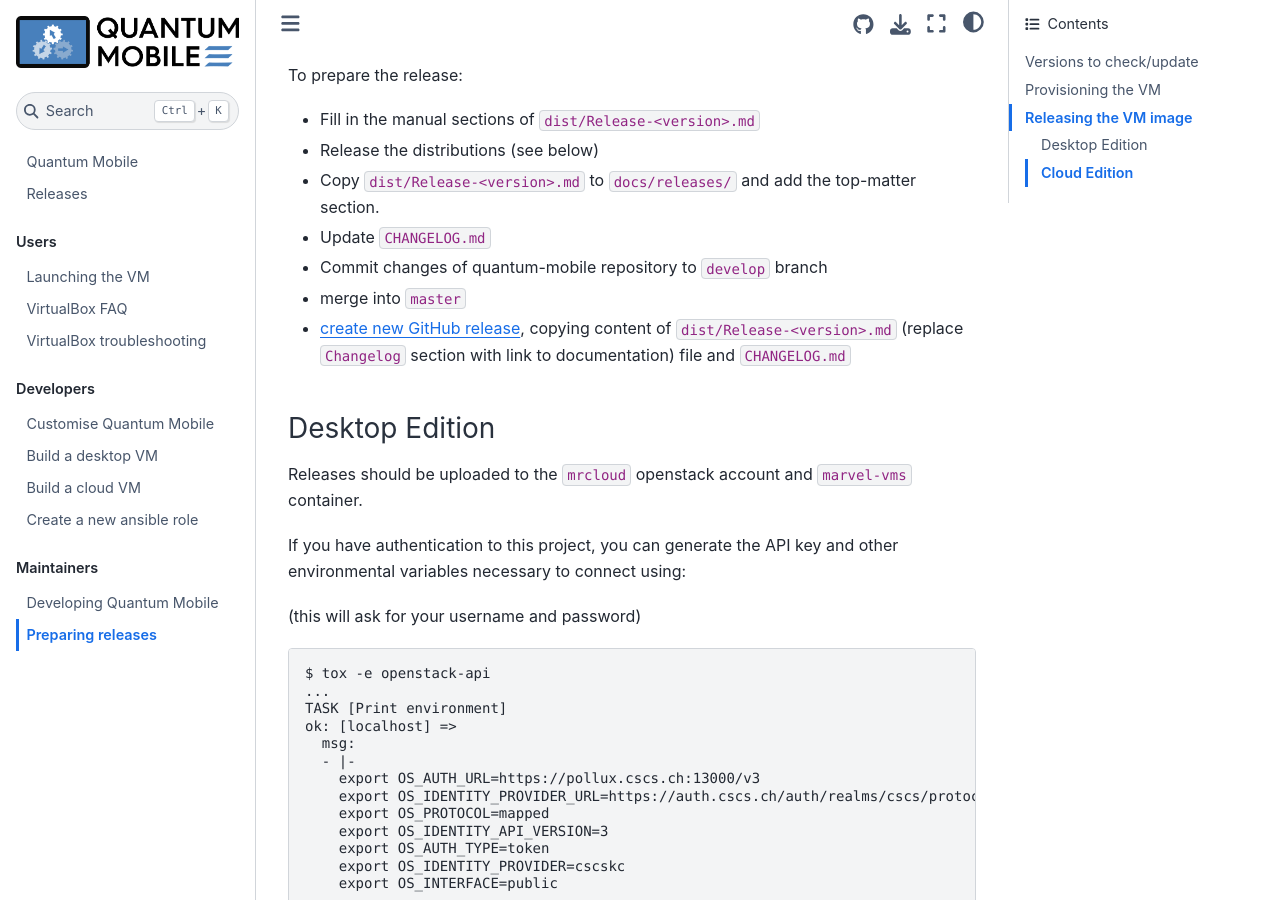
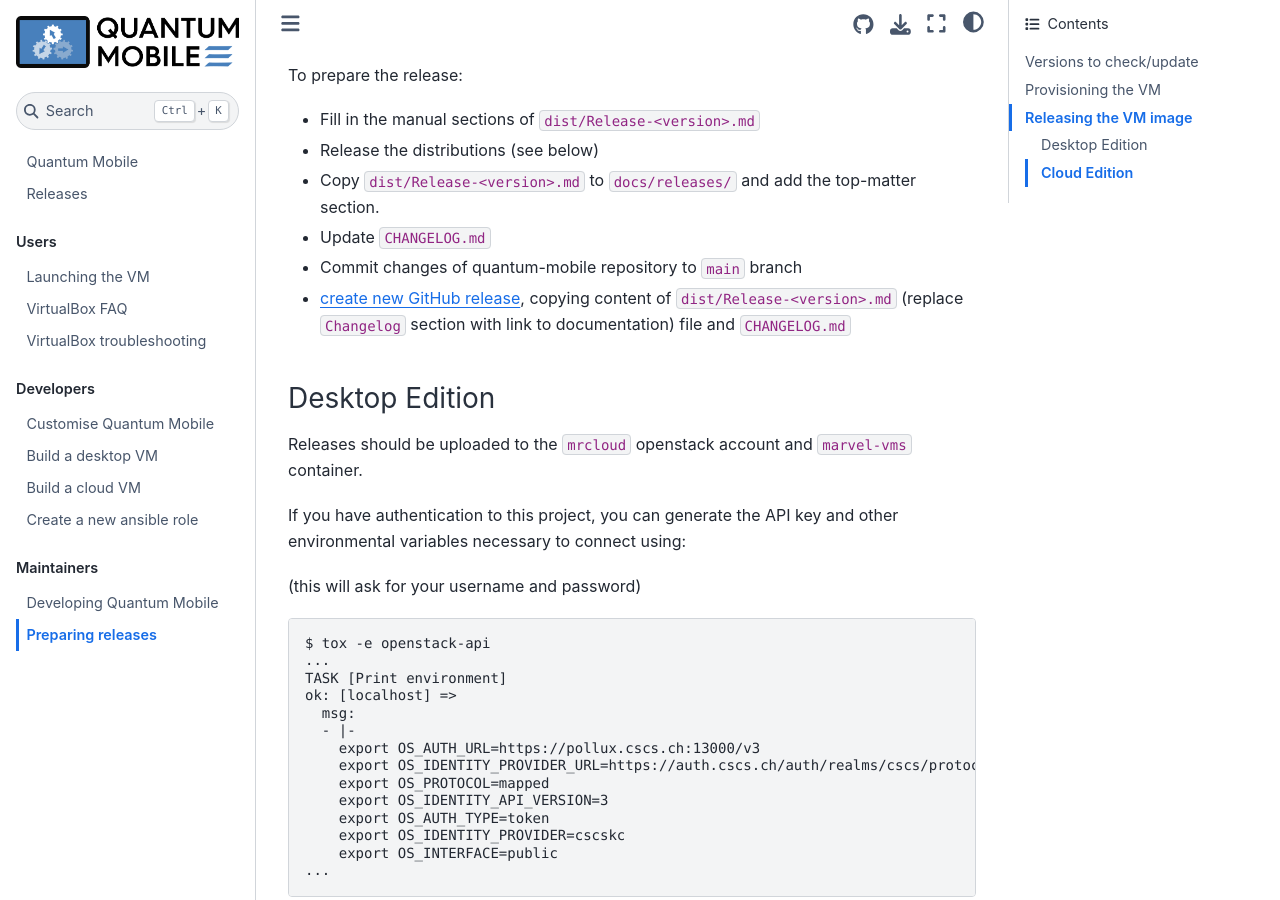
Before and after one commit to marvel-nccr/quantum-mobile, a Sphinx documentation site: the page built from docs/maintainers/release.md, in a window 1280 px wide and 900 px high, scrolled down 1522 px. Built offline with Sphinx 7.4.7 and the Sphinx Book theme 1.1.4, drawn with Linux system fonts in a browser that asks for light colours.

Commit message:
🔧 MAINTAIN: Merge master/develop into main branch

```diff
--- a/docs/conf.py
+++ b/docs/conf.py
@@ -54,7 +54,7 @@
 html_theme_options = {
     "home_page_in_toc": True,
     "repository_url": "https://github.com/marvel-nccr/quantum-mobile",
-    "repository_branch": "develop",
+    "repository_branch": "main",
     "use_repository_button": True,
     "use_issues_button": True,
     "path_to_docs": "docs",
--- a/docs/maintainers/release.md
+++ b/docs/maintainers/release.md
@@ -55,8 +55,7 @@
 * Release the distributions (see below)
 * Copy `dist/Release-<version>.md` to `docs/releases/` and add the top-matter section.
 * Update `CHANGELOG.md`
-* Commit changes of quantum-mobile repository to `develop` branch
-* merge into `master`
+* Commit changes of quantum-mobile repository to `main` branch
 * [create new GitHub release](https://github.com/marvel-nccr/quantum-mobile/releases/new), copying content of `dist/Release-<version>.md` (replace `Changelog` section with link to documentation) file and `CHANGELOG.md`
 
 ### Desktop Edition
```
Also changed, not shown: 3 other files.
